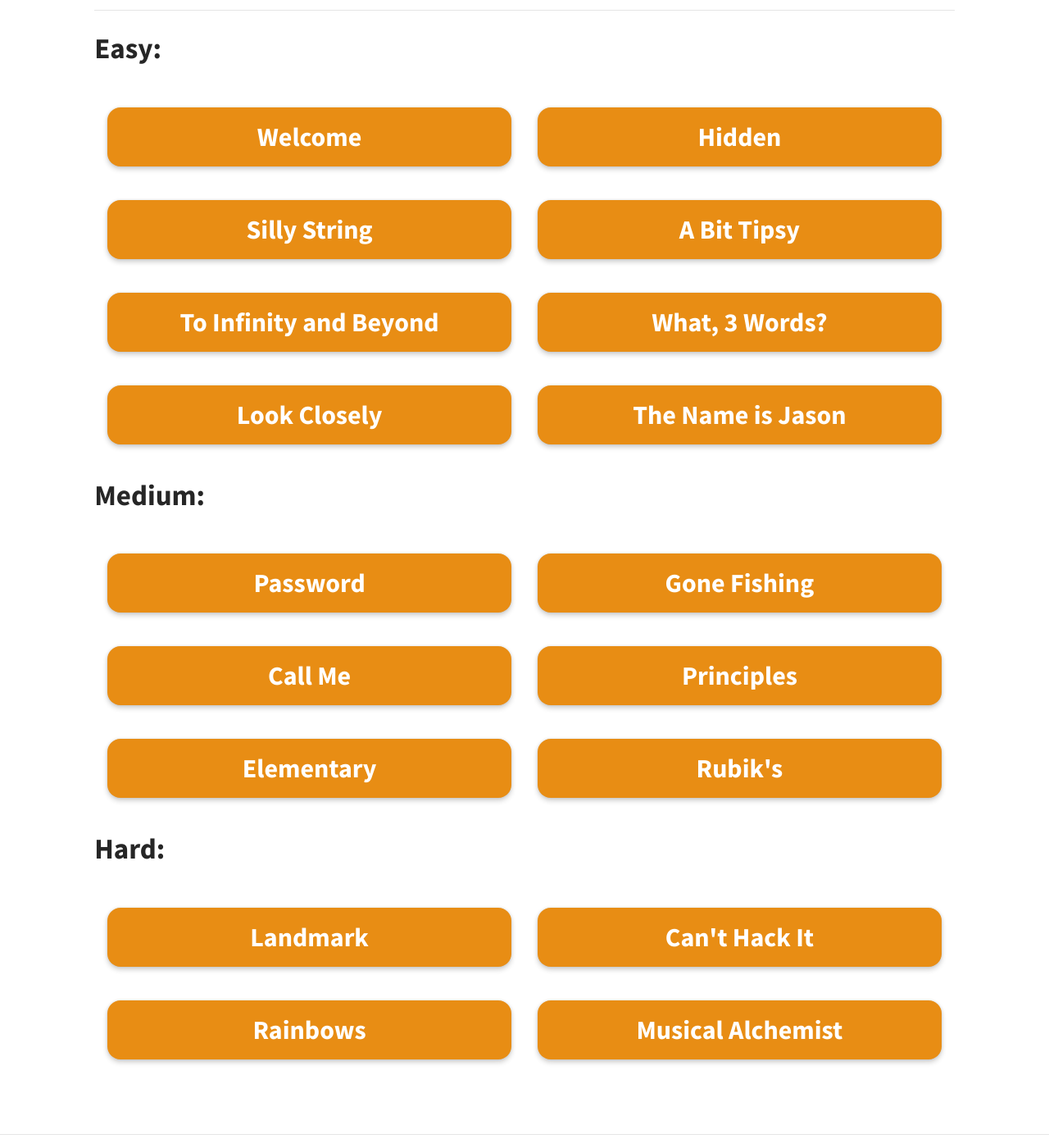
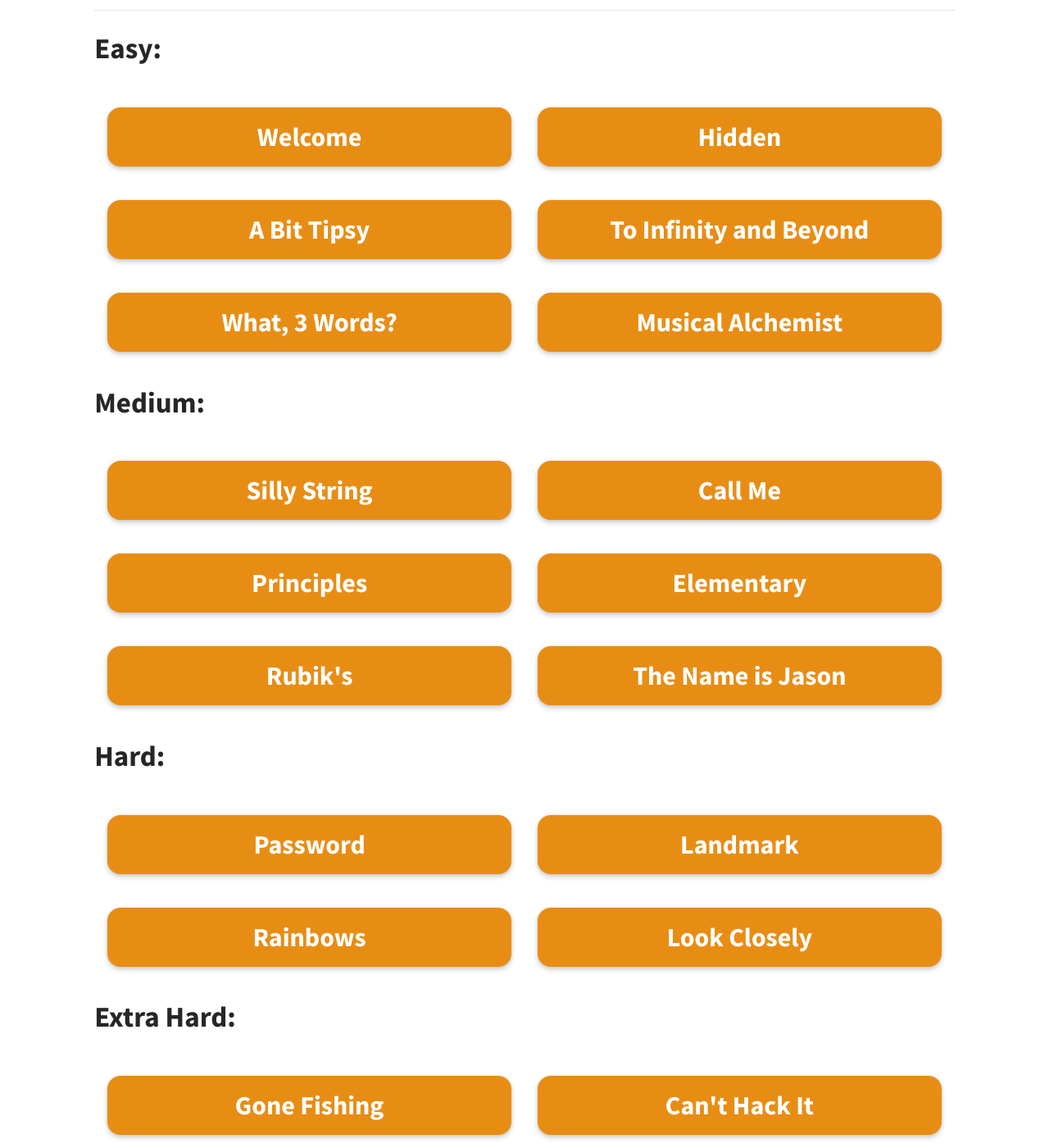
Before and after one commit to jnk838/insight-week-challenge, a Jekyll site: the page built from pages/challenges/challenges.md, in a window 1280 px wide and 1400 px high, scrolled down 760 px. Shown: the whole window at 82% size. Built offline with Jekyll 4.4.1, drawn with Linux system fonts in a browser that asks for light colours.

Commit message:
difficulty

```diff
--- a/pages/challenges/challenges.md
+++ b/pages/challenges/challenges.md
@@ -59,3 +59,15 @@ Challenges are grouped by their difficulty, easy are worth 50 points, medium are
     {% endif %}
   {% endfor %}
 </div>
+
+## Extra Hard:
+
+<div class="item-container">
+  {% for challenge in site.data.challenges %}
+    {% if challenge.difficulty == 4 %}
+      <div class="challenge-container">
+        <br><a class="challenge-button" href="{{ challenge.link }}">{{ challenge.name }}</a>
+      </div>
+    {% endif %}
+  {% endfor %}
+</div>
```
Also changed, not shown: _data/challenges.yml (+7 -7 lines), pages/solutions/solutions.md (+14 -2 lines).
